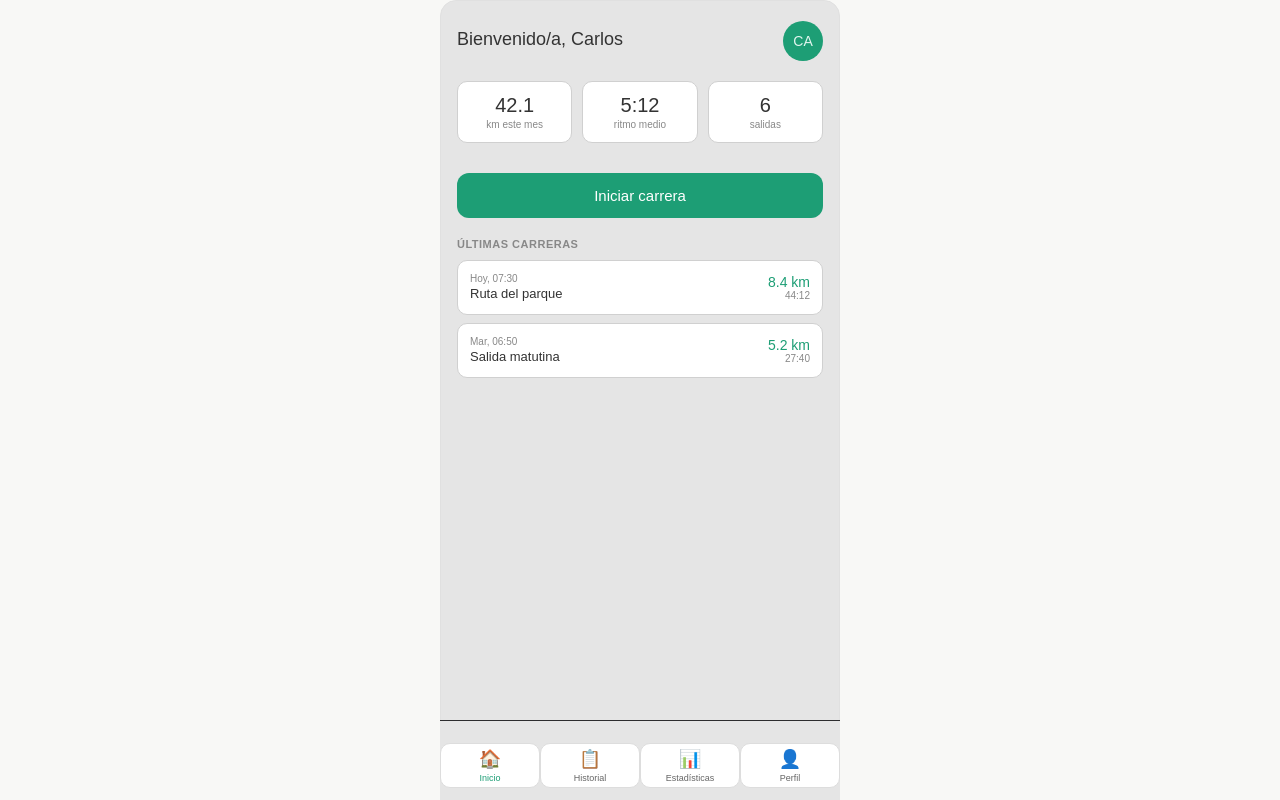
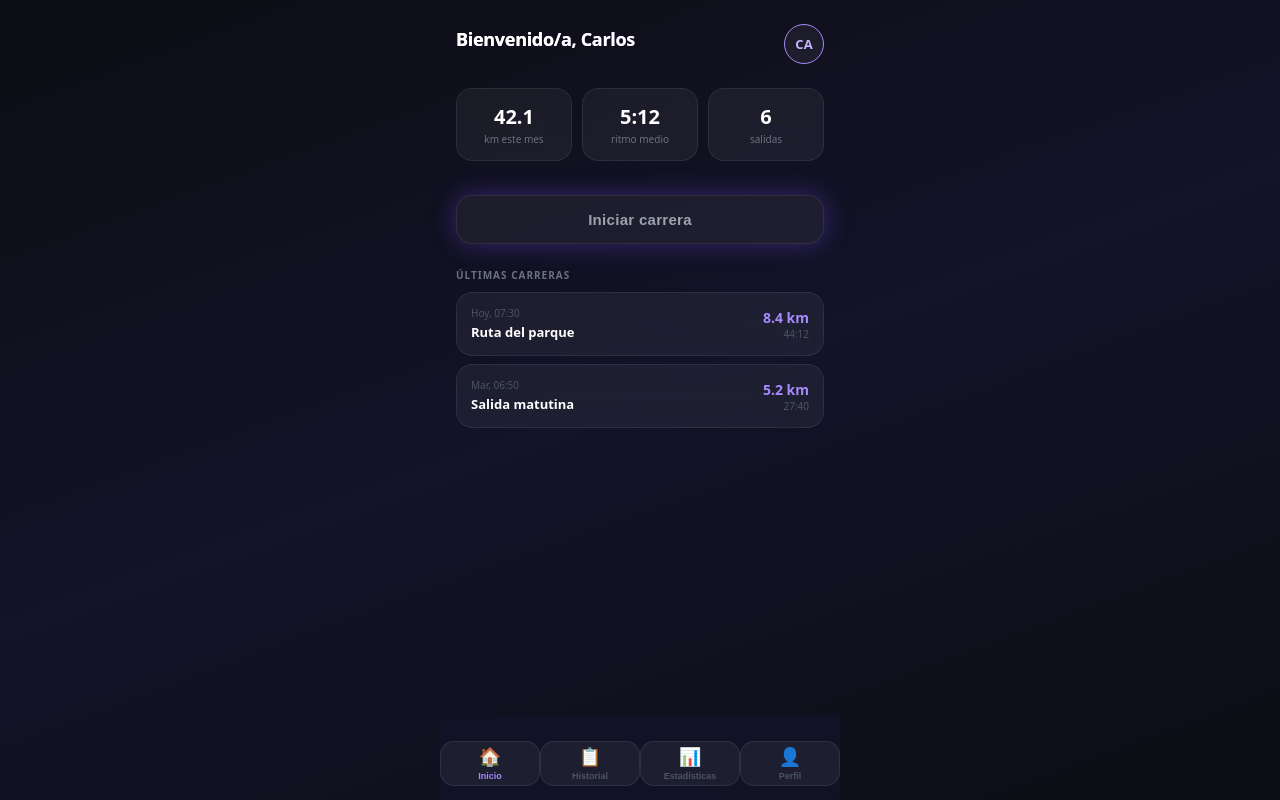
Before and after one commit to Sergiofer1994/Zancada, a React (Vite) app: page /home in a window 1280 px wide. Built offline with nearby package versions, Linux system fonts and the light colour scheme.

Commit message:
style: gradient glow redesign across pages

```diff
--- a/src/pages/Home/Home.css
+++ b/src/pages/Home/Home.css
@@ -1,98 +1,108 @@
-.home-page,
-.home-page * {
+* {
   box-sizing: border-box;
+  margin: 0;
+  padding: 0;
 }
 
-.home-page {
+body {
+  background: linear-gradient(160deg, #0D0D14 0%, #131329 50%, #0D0D14 100%);
+  font-family: system-ui, -apple-system, sans-serif;
+}
+
+main {
   max-width: 400px;
   margin: 0 auto;
-  background: #e5e5e5;
   min-height: 100vh;
-  padding: 20px 16px 80px;
+  padding: 24px 16px 90px;
 }
 
-.home-page header {
+header {
   display: flex;
   justify-content: space-between;
   align-items: center;
-  margin-bottom: 20px;
+  margin-bottom: 24px;
 }
 
-.home-page header h1 {
-  color: #333;
+header h1 {
+  color: #ffffff;
   font-size: 18px;
-  font-weight: 500;
+  font-weight: 700;
+  letter-spacing: -0.3px;
 }
 
-.home-page .avatar {
+.avatar {
   width: 40px;
   height: 40px;
   border-radius: 50%;
-  background: #1D9E75;
-  color: #E1F5EE;
+  background: rgba(255, 255, 255, 0.05);
+  border: 1.5px solid #A78BFA;
+  color: #C4B5FD;
   display: flex;
   align-items: center;
   justify-content: center;
-  font-size: 14px;
-  font-weight: 500;
+  font-size: 13px;
+  font-weight: 700;
 }
 
-.home-page .stats-row {
+.stats-row {
   display: flex;
   gap: 10px;
-  margin-bottom: 16px;
+  margin-bottom: 18px;
 }
 
-.home-page .stat-box {
+.stat-box {
   flex: 1;
-  background: #ffffff;
-  border: 1px solid #d0d0d0;
-  border-radius: 10px;
-  padding: 12px 8px;
+  background: rgba(255, 255, 255, 0.05);
+  backdrop-filter: blur(12px);
+  border: 1px solid rgba(255, 255, 255, 0.08);
+  border-radius: 16px;
+  padding: 14px 8px;
   display: flex;
   flex-direction: column;
   align-items: center;
 }
 
-.home-page .stat-value {
-  color: #333;
+.stat-value {
+  color: #ffffff;
   font-size: 20px;
-  font-weight: 500;
+  font-weight: 800;
 }
 
-.home-page .stat-label {
-  color: #888;
+.stat-label {
+  color: #6B7280;
   font-size: 10px;
   margin-top: 2px;
 }
 
-.home-page .start-button {
+.start-button {
   width: 100%;
-  padding: 14px;
-  background: #1D9E75;
+  padding: 15px;
+  background: linear-gradient(135deg, #A78BFA, #7C4DFF);
   color: #ffffff;
   border: none;
-  border-radius: 12px;
+  border-radius: 16px;
   font-size: 15px;
-  font-weight: 500;
+  font-weight: 800;
+  letter-spacing: 0.3px;
   cursor: pointer;
-  margin-bottom: 20px;
+  margin-bottom: 24px;
+  box-shadow: 0 0 24px rgba(124, 77, 255, 0.35);
 }
 
-.home-page .start-button:focus {
-  outline: 3px solid #5DCAA5;
+.start-button:focus {
+  outline: 3px solid #A78BFA;
   outline-offset: 2px;
 }
 
-.home-page h2 {
-  color: #888;
-  font-size: 11px;
+h2 {
+  color: #6B7280;
+  font-size: 10px;
   text-transform: uppercase;
-  letter-spacing: 0.5px;
+  letter-spacing: 1px;
   margin-bottom: 10px;
 }
 
-.home-page ul {
+ul {
   list-style: none;
   padding: 0;
   display: flex;
@@ -100,38 +110,39 @@
   gap: 8px;
 }
 
-.home-page li {
-  background: #ffffff;
-  border: 1px solid #d0d0d0;
-  border-radius: 10px;
-  padding: 12px;
+li {
+  background: rgba(255, 255, 255, 0.05);
+  backdrop-filter: blur(12px);
+  border: 1px solid rgba(255, 255, 255, 0.08);
+  border-radius: 16px;
+  padding: 13px 14px;
   display: flex;
   justify-content: space-between;
   align-items: center;
 }
 
-.home-page .run-date {
-  color: #888;
+.run-date {
+  color: #4B5563;
   font-size: 10px;
   display: block;
 }
 
-.home-page .run-name {
-  color: #333;
+.run-name {
+  color: #ffffff;
   font-size: 13px;
-  font-weight: 500;
+  font-weight: 600;
 }
 
-.home-page .run-km {
-  color: #1D9E75;
+.run-km {
+  color: #A78BFA;
   font-size: 14px;
-  font-weight: 500;
+  font-weight: 700;
   display: block;
   text-align: right;
 }
 
-.home-page .run-time {
-  color: #888;
+.run-time {
+  color: #4B5563;
   font-size: 10px;
   text-align: right;
   display: block;
--- a/src/pages/Login/Login.css
+++ b/src/pages/Login/Login.css
@@ -5,80 +5,94 @@
 }
 
 body {
-  background-color: #f8f8f6;
-  font-family: sans-serif;
+  background: linear-gradient(160deg, #0D0D14 0%, #131329 50%, #0D0D14 100%);
+  font-family: system-ui, -apple-system, sans-serif;
+  min-height: 100vh;
 }
 
 main {
   max-width: 360px;
-  margin: 60px auto;
-  padding: 32px 24px;
-  background: #ffffff;
-  border-radius: 16px;
-  border: 1px solid #e0e0e0;
+  margin: 0 auto;
+  padding: 48px 24px;
+  min-height: 100vh;
+  position: relative;
 }
 
 h1 {
-  font-size: 24px;
-  font-weight: 600;
-  color: #0f6e56;
-  text-align: center;
-  margin-bottom: 4px;
+  font-size: 32px;
+  font-weight: 800;
+  letter-spacing: -1px;
+  line-height: 1.1;
+  text-align: left;
+  margin-bottom: 8px;
+  background: linear-gradient(90deg, #ffffff 40%, #A78BFA 100%);
+  -webkit-background-clip: text;
+  background-clip: text;
+  color: transparent;
 }
 
 p {
   font-size: 13px;
-  color: #888;
-  text-align: center;
-  margin-bottom: 24px;
+  color: #6B7280;
+  text-align: left;
+  margin-bottom: 28px;
 }
 
 label {
   display: block;
-  font-size: 12px;
-  color: #555;
-  margin-bottom: 4px;
-  margin-top: 14px;
+  font-size: 10px;
+  color: #9CA3AF;
+  text-transform: uppercase;
+  letter-spacing: 0.8px;
+  margin-bottom: 6px;
+  margin-top: 16px;
 }
 
 input {
   width: 100%;
-  padding: 10px 12px;
-  border-radius: 8px;
-  border: 1px solid #ddd;
-  font-size: 13px;
-  color: #333;
+  padding: 13px 14px;
+  border-radius: 14px;
+  border: 1px solid rgba(255, 255, 255, 0.08);
+  background: rgba(255, 255, 255, 0.05);
+  backdrop-filter: blur(12px);
+  font-size: 14px;
+  color: #ffffff;
   outline: none;
 }
 
+input::placeholder {
+  color: #4B5563;
+}
+
 input:focus {
-  border-color: #1D9E75;
+  border-color: #A78BFA;
 }
 
 button {
   width: 100%;
-  padding: 12px;
-  border-radius: 10px;
+  padding: 14px;
+  border-radius: 14px;
   border: none;
   font-size: 14px;
-  font-weight: 500;
+  font-weight: 700;
   cursor: pointer;
-  margin-top: 14px;
+  margin-top: 16px;
 }
 
 button[type="submit"] {
-  background-color: #1D9E75;
+  background: linear-gradient(135deg, #A78BFA, #7C4DFF);
   color: #ffffff;
+  box-shadow: 0 0 24px rgba(124, 77, 255, 0.35);
 }
 
 button[type="button"] {
-  background-color: #ffffff;
-  color: #333;
-  border: 1px solid #ddd;
+  background: rgba(255, 255, 255, 0.05);
+  color: #9CA3AF;
+  border: 1px solid rgba(255, 255, 255, 0.08);
 }
 
 button:focus {
-  outline: 3px solid #1D9E75;
+  outline: 3px solid #A78BFA;
   outline-offset: 2px;
 }
 
@@ -86,8 +100,8 @@ a {
   display: block;
   text-align: right;
   font-size: 11px;
-  color: #1D9E75;
-  margin-top: 6px;
+  color: #A78BFA;
+  margin-top: 8px;
   text-decoration: none;
 }
 
@@ -96,19 +110,15 @@ a:hover {
 }
 
 a:focus {
-  outline: 2px solid #1D9E75;
+  outline: 2px solid #A78BFA;
   border-radius: 4px;
 }
 
 .error {
   display: block;
   font-size: 11px;
-  color: #E24B4A;
+  color: #F87171;
   margin-top: 4px;
-}
-
-input.error-border {
-  border-color: #E24B4A;
 }
 
 .gender-options {
@@ -124,26 +134,22 @@ input.error-border {
   align-items: center;
   gap: 4px;
   padding: 12px 8px;
-  border: 1px solid #ddd;
-  border-radius: 10px;
-  background: #ffffff;
+  border: 1px solid rgba(255, 255, 255, 0.08);
+  border-radius: 14px;
+  background: rgba(255, 255, 255, 0.05);
   cursor: pointer;
   font-size: 12px;
-  color: #555;
+  color: #9CA3AF;
   margin-top: 0;
 }
 
-.gender-button .gender-icon {
-  font-size: 22px;
-}
-
 .gender-button.selected {
-  border-color: #1D9E75;
-  background: #E1F5EE;
-  color: #0f6e56;
+  border-color: #A78BFA;
+  background: rgba(167, 139, 250, 0.12);
+  color: #C4B5FD;
 }
 
 .gender-button:focus {
-  outline: 2px solid #1D9E75;
+  outline: 2px solid #A78BFA;
   outline-offset: 2px;
 }
--- a/src/pages/NavBar/NavBar.css
+++ b/src/pages/NavBar/NavBar.css
@@ -5,10 +5,10 @@ nav {
   right: 0;
   max-width: 400px;
   margin: 0 auto;
-  background: #e5e5e5;
-  border-top: 0.5px solid #2c2c2e;
+  background: rgba(19, 19, 41, 0.85);
+  backdrop-filter: blur(16px);
   display: flex;
-  padding: 8px 0 12px;
+  padding: 10px 0 14px;
 }
 
 .nav-item {
@@ -29,14 +29,16 @@ nav {
 
 .nav-label {
   font-size: 9px;
-  color: #666;
+  color: #4B5563;
+  white-space: nowrap;
 }
 
 .nav-item.active .nav-label {
-  color: #1D9E75;
+  color: #A78BFA;
+  font-weight: 600;
 }
 
 .nav-item:focus {
-  outline: 2px solid #1D9E75;
+  outline: 2px solid #A78BFA;
   border-radius: 8px;
 }
--- a/src/pages/RouteMap/RouteMap.jsx
+++ b/src/pages/RouteMap/RouteMap.jsx
@@ -31,14 +31,14 @@ function RouteMap({ positions }) {
         />
         <Polyline
           positions={routePoints}
-          pathOptions={{ color: '#1D9E75', weight: 5 }}
+          pathOptions={{ color: '#A78BFA', weight: 5 }}
         />
         <CircleMarker
           center={currentPosition}
           radius={8}
           pathOptions={{
             color: '#ffffff',
-            fillColor: '#1D9E75',
+            fillColor: '#A78BFA',
             fillOpacity: 1,
             weight: 3,
           }}
--- a/src/pages/Run/Run.css
+++ b/src/pages/Run/Run.css
@@ -1,111 +1,144 @@
-.run-page {
+* {
+  box-sizing: border-box;
+  margin: 0;
+  padding: 0;
+}
+
+body {
+  background: linear-gradient(160deg, #0D0D14 0%, #131329 50%, #0D0D14 100%);
+  font-family: system-ui, -apple-system, sans-serif;
+}
+
+main {
   max-width: 400px;
   margin: 0 auto;
-  background: #e5e5e5;
   min-height: 100vh;
-  padding: 0 16px 40px;
+  padding: 24px 16px 40px;
   display: flex;
   flex-direction: column;
 }
 
-.run-page .run-header {
-  background: #0f6e56;
-  margin: 0 -16px;
-  padding: 24px 16px;
-  text-align: center;
+.run-header {
+  text-align: left;
+  padding: 0;
+  margin: 0;
+  background: transparent;
 }
 
-.run-page .live-badge {
-  display: inline-block;
-  background: rgba(255, 255, 255, 0.2);
+.live-badge {
+  display: inline-flex;
+  align-items: center;
+  gap: 6px;
+  background: rgba(255, 255, 255, 0.06);
+  backdrop-filter: blur(10px);
+  border: 1px solid rgba(255, 255, 255, 0.1);
   border-radius: 20px;
-  padding: 3px 12px;
-  color: #ffffff;
-  font-size: 11px;
-  margin-bottom: 12px;
+  padding: 5px 12px;
+  color: #C4B5FD;
+  font-size: 10px;
+  letter-spacing: 0.8px;
+  margin-bottom: 0;
 }
 
-.run-page .distance-display {
-  color: #ffffff;
-  font-size: 56px;
-  font-weight: 500;
-  line-height: 1;
+.live-badge::before {
+  content: '';
+  width: 6px;
+  height: 6px;
+  border-radius: 50%;
+  background: #A78BFA;
 }
 
-.run-page .distance-label {
-  color: rgba(255, 255, 255, 0.7);
-  font-size: 13px;
+.distance-display {
+  font-size: 64px;
+  font-weight: 800;
+  letter-spacing: -3px;
+  line-height: 1;
+  margin-top: 18px;
+  background: linear-gradient(90deg, #ffffff 30%, #A78BFA 100%);
+  -webkit-background-clip: text;
+  background-clip: text;
+  color: transparent;
 }
 
-.run-page .live-stats {
-  display: flex;
-  background: #ffffff;
-  border: 1px solid #d0d0d0;
-  border-radius: 12px;
-  margin-top: 20px;
-  overflow: hidden;
+.distance-label {
+  color: #6B7280;
+  font-size: 12px;
+  margin-top: 4px;
+  display: block;
 }
 
-.run-page .live-stat {
+.live-stats {
+  display: flex;
+  gap: 8px;
+  background: transparent;
+  border-radius: 0;
+  margin-top: 20px;
+  overflow: visible;
+}
+
+.live-stat {
   flex: 1;
-  padding: 14px 8px;
+  background: rgba(255, 255, 255, 0.05);
+  backdrop-filter: blur(12px);
+  border: 1px solid rgba(255, 255, 255, 0.08);
+  border-radius: 16px;
+  padding: 13px 6px;
   text-align: center;
-  border-right: 1px solid #d0d0d0;
+  border-right: 1px solid rgba(255, 255, 255, 0.08);
   display: flex;
   flex-direction: column;
   gap: 2px;
 }
 
-.run-page .live-stat:last-child {
-  border-right: none;
+.live-value {
+  color: #ffffff;
+  font-size: 15px;
+  font-weight: 700;
 }
 
-.run-page .live-value {
-  color: #333;
-  font-size: 16px;
-  font-weight: 500;
+.live-label {
+  color: #6B7280;
+  font-size: 9px;
+  text-transform: uppercase;
+  letter-spacing: 0.5px;
 }
 
-.run-page .live-label {
-  color: #888;
-  font-size: 10px;
-}
-
-.run-page .gps-error {
-  color: #E24B4A;
-  font-size: 14px;
+.gps-error {
+  color: #F87171;
+  font-size: 13px;
   text-align: center;
   margin-top: 16px;
 }
 
-.run-page .pause-button {
+.pause-button {
+  width: 100%;
+  padding: 15px;
+  background: linear-gradient(135deg, #A78BFA, #7C4DFF);
+  color: #ffffff;
+  border: none;
+  border-radius: 16px;
+  font-size: 14px;
+  font-weight: 700;
+  cursor: pointer;
+  margin-top: 20px;
+  box-shadow: 0 0 24px rgba(124, 77, 255, 0.3);
+}
+
+.stop-button {
   width: 100%;
   padding: 14px;
-  background: #ffffff;
-  color: #1D9E75;
-  border: 1px solid #d0d0d0;
-  border-radius: 12px;
-  font-size: 15px;
-  font-weight: 500;
+  background: rgba(255, 255, 255, 0.05);
+  color: #F87171;
+  border: 1px solid rgba(255, 255, 255, 0.08);
+  border-radius: 16px;
+  font-size: 14px;
+  font-weight: 600;
   cursor: pointer;
-  margin-top: 24px;
+  margin-top: 10px;
 }
 
-.run-page .stop-button {
-  width: 100%;
-  padding: 14px;
-  background: #ffffff;
-  color: #E24B4A;
-  border: 1px solid #d0d0d0;
-  border-radius: 12px;
-  font-size: 15px;
-  font-weight: 500;
-  cursor: pointer;
-  margin-top: 12px;
-}
-
-.run-page .pause-button:focus,
-.run-page .stop-button:focus {
-  outline: 3px solid #5DCAA5;
+.pause-button:focus,
+.stop-button:focus {
+  outline: 3px solid #A78BFA;
   outline-offset: 2px;
 }
```
Also changed, not shown: src/pages/Login/Login.jsx (+5 -2 lines), src/pages/RouteMap/RouteMap.css (+8 -6 lines).
